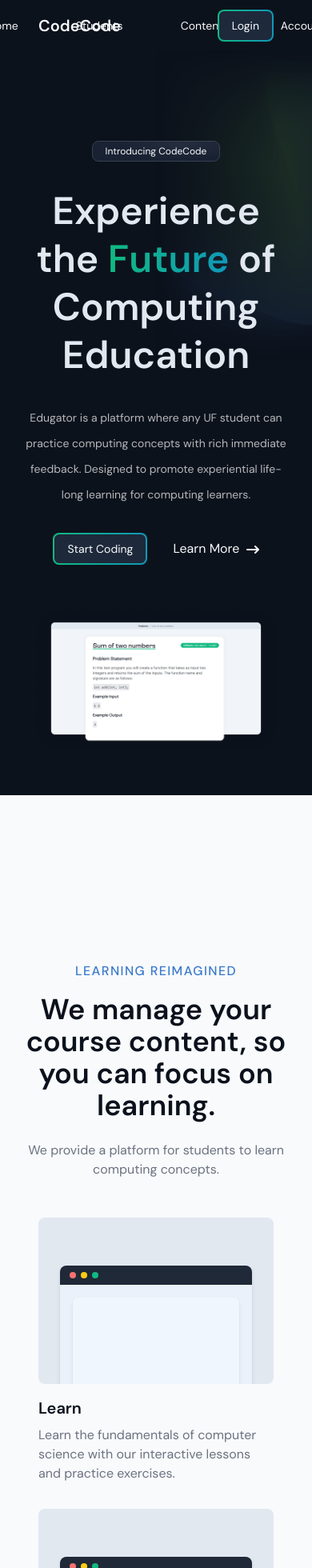
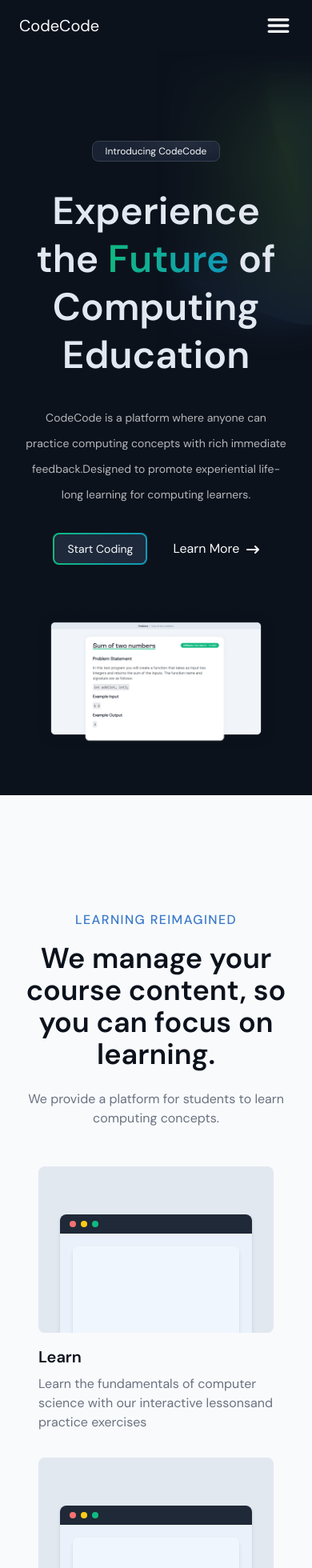
Before and after one commit to colemmorgan/CodeCode, a React app: page / in a window 390 px wide. Shown: the top 1960 px of the page at 80% size. Built offline with nearby package versions, Linux system fonts and the light colour scheme; no server answers; the HTML template or start-up script is replaced by a standard one.

Commit message:
completed homepage mobile responsiveness and fixed placeholder text

```diff
--- a/src/App.css
+++ b/src/App.css
@@ -4,6 +4,7 @@
   box-sizing: border-box;
   padding: 0;
   margin: 0;
+  scroll-behavior: smooth;
 }
 
 body {
--- a/src/Components/CodeResults.jsx
+++ b/src/Components/CodeResults.jsx
@@ -156,7 +156,7 @@
             className="w-full min-h-64 p-3 rounded-md"
             style={{ backgroundColor: "rgb(25, 34, 49)" }}
           >
-           {codeStderr ? <p>{codeStderr}</p> : <p>No Errors.</p>}
+           {codeStderr ? <p>{codeStderr.message}</p> : <p>No Errors.</p>}
           </div>
         </div>
       )}
--- a/src/Components/Footer.jsx
+++ b/src/Components/Footer.jsx
@@ -14,27 +14,27 @@
             </span>
             Github
           </p>
-          <p className="mt-3 text-sm text-dull">
+          <p className="mt-3 text-sm text-dull text-center lg:text-left">
             © Copyright 2024 CodeCode. All
             Commercial Rights Reserved.
           </p>
         </div>
-        <div className="flex max-w-[730px] w-full justify-between lg:pl-12">
-            <div className="">
+        <div className="flex max-w-[730px] w-full justify-center lg:pl-12 sm:justify-around ">
+            <div className="mr-16 sm:mr-0">
                 <p className="text-semibold">Features</p>
                 <ul className="text-dull text-sm">
-                    <li className="mt-4">Table of Contents</li>
-                    <li className="mt-4">About</li>
+                    <a href="#toc"><li className="mt-4">Table of Contents</li></a>
+                    <a href="#about"><li className="mt-4">About</li></a>
                 </ul>
             </div>
-            <div className="">
+            <div className="hidden md:block">
                 <p className="text-semibold">About</p>
                 <ul className="text-dull text-sm">
                     <li className="mt-4 cursor-not-allowed">Developers</li>
                     <li className="mt-4 cursor-not-allowed">Students</li>
                 </ul>
             </div>
-            <div className="">
+            <div className="hidden sm:block">
                 <p className="text-semibold">Legal</p>
                 <ul className="text-dull text-sm">
                     <li className="mt-4 cursor-not-allowed">Privacy Policy</li>
--- a/src/Components/Nav.jsx
+++ b/src/Components/Nav.jsx
@@ -5,6 +5,7 @@
 import { PiSignOut } from "react-icons/pi";
 import { useSignOut } from "react-firebase-hooks/auth";
 import { toast } from "react-toastify";
+import { IoMenu, IoClose } from "react-icons/io5";
 
 export default function Nav() {
   const [user] = useAuthState(auth);
@@ -13,13 +14,18 @@
   const handleLogout = () => {
     signOut();
     setShowAccountMenu(false);
-    toast.success("Successfully logged out", {position:"top-center", autoClose: 3000, theme: "dark"})
+    toast.success("Successfully logged out", {
+      position: "top-center",
+      autoClose: 3000,
+      theme: "dark",
+    });
   };
 
   return (
     <>
-      <nav className=" bg-blue">
-        <div className=" h-16 px-12  mx-auto flex items-center ">
+      <MobileNav user={user} handleLogout={handleLogout} />
+      <nav className="hidden bg-blue lg:block">
+        <div className=" h-16 px-8  mx-auto flex items-center ">
           <div className="text-xl font-semibold w-1/4">CodeCode</div>
 
           <ul className="flex w-1/2 justify-center">
@@ -28,12 +34,17 @@
                 Home
               </li>
             </Link>
+            <a href="#about">
+              {" "}
+              <li className="text-sm px-4 py-2 mx-5 link-hover rounded-lg cursor-pointer">
+                About
+              </li>
+            </a>
+            <a href="#toc">
             <li className="text-sm px-4 py-2 mx-5 link-hover rounded-lg cursor-pointer">
-              Students
+              Table of Cont.
             </li>
-            <li className="text-sm px-4 py-2 mx-5 link-hover rounded-lg cursor-pointer">
-              Content
-            </li>
+            </a>
             <Link to={`/account`}>
               <li className="text-sm px-4 py-2 mx-5 link-hover rounded-lg cursor-pointer">
                 Account
@@ -74,7 +85,10 @@
               <div className="h-8 w-8 rounded-full gradient-static cursor-pointer"></div>
             </Link>
             <div className="ml-3">
-             <Link to={"/account"}> <p className="text-xs cursor-pointer">Cole Morgan</p></Link>
+              <Link to={"/account"}>
+                {" "}
+                <p className="text-xs cursor-pointer">Cole Morgan</p>
+              </Link>
               <p className="text-xs text-dull">colemmorgann@gmail.com</p>
             </div>
           </div>
@@ -92,3 +106,75 @@
     </>
   );
 }
+
+function MobileNav({ user, handleLogout }) {
+  const [isMenuOpen, setIsMenuOpen] = useState(false);
+  return (
+    <>
+      <nav className="w-full lg:hidden">
+        <div className="h-16 flex items-center justify-between px-6">
+          <p className="text-xl">CodeCode</p>
+          <span
+            className="text-4xl cursor-pointer"
+            onClick={() => setIsMenuOpen(true)}
+          >
+            <IoMenu />
+          </span>
+        </div>
+      </nav>
+      {isMenuOpen && (
+        <div className="fixed z-50 inset-0 bg-blue">
+          <div className="h-full w-full relative flex flex-col items-center justify-center">
+            <span
+              className="absolute right-4 top-4 text-4xl cursor-pointer"
+              onClick={() => setIsMenuOpen(false)}
+            >
+              <IoClose />
+            </span>
+            {user ? (
+              <button
+                className="rounded-lg  p-[2px] gradient-b group"
+                onClick={handleLogout}
+              >
+                <p className="py-2 px-16 bg-greyBlue rounded-md  group-hover:bg-blue transition-all ease">
+                  Sign Out
+                </p>
+              </button>
+            ) : (
+              <Link to={"/login"} onClick={() => setIsMenuOpen(false)}>
+                <button className="rounded-lg  p-[2px] gradient-b group">
+                  <p className="py-2 px-16 bg-greyBlue rounded-md text-sm group-hover:bg-blue transition-all ease">
+                    Login
+                  </p>
+                </button>
+              </Link>
+            )}
+            <Link to={"/"} onClick={() => setIsMenuOpen(false)}>
+              <p className="text-3xl cursor-pointer mt-6 font-semibold">Home</p>
+            </Link>
+            <Link to={"/account"}>
+              <p className="text-3xl cursor-pointer mt-6 font-semibold">
+                Account
+              </p>
+            </Link>
+            <Link to={"/code"}>
+              <p className="text-3xl cursor-pointer mt-6 font-semibold">
+                Problems
+              </p>
+            </Link>
+            <a href="#toc" onClick={() => setIsMenuOpen(false)}>
+              <p className="text-3xl cursor-pointer mt-6 font-semibold">
+                Table of Cont.
+              </p>
+            </a>
+            <a href="#about" onClick={() => setIsMenuOpen(false)}>
+              <p className="text-3xl cursor-pointer mt-6 font-semibold">
+                About
+              </p>
+            </a>
+          </div>
+        </div>
+      )}
+    </>
+  );
+}
--- a/src/Pages/Home.jsx
+++ b/src/Pages/Home.jsx
@@ -42,10 +42,11 @@
             <br />
             Computing Education
           </h1>
+
           <p className="max-w-2xl mt-8 text-center text-sm text-dull leading-8">
-            Edugator is a platform where any UF student can practice computing
-            concepts with rich immediate feedback. Designed to promote
-            experiential life-long learning for computing learners.
+            CodeCode is a platform where anyone can practice computing concepts
+            with rich immediate feedback.Designed to promote experiential
+            life-long learning for computing learners.
           </p>
           <div className="mt-8 relative z-40">
             <Link to={user ? "/code" : "/login"}>
@@ -66,9 +67,9 @@
           </div>
         </div>
       </section>
-      <section className="bg-blue relative">
+      <section className="bg-blue relative" id="about">
         {/* <img src="./test.png" alt="" className="absolute max-w-[900px] -bottom-[370px] left-1/2 -translate-x-1/2 rounded-md"/> */}
-        <div className="w-full rounded-[40px] rounded-t-none bg-white pt-28 pb-40 text-blue">
+        <div className="w-full rounded-[40px] rounded-t-none bg-white   text-blue pb-32 pt-12 lg:pt-28 lg:pb-40">
           <div className="max-w-[1380px] flex flex-col itemx-center justify-center px-8 mx-auto">
             <div className="pt-24 pb-4 text-center">
               <p className="text-lightBlue font-medium font-sm tracking-[1.4px] pb-4">
@@ -83,19 +84,17 @@
               </p>
             </div>
             <div className="flex flex-wrap items-center  justify-center w-full">
-              <Card title={"Learn"} />
-              <Card title={"Code"} />
-              <Card title={"Practice"} />
+              <Card title={"Learn"} desc={"Learn the fundamentals of computer science with our interactive lessonsand practice exercises"} />
+              <Card title={"Code"}  desc={"Code in a complete text editor with auto-complete and error highlighting tools."}/>
+              <Card title={"Practice"} desc={"Practice anytime anywhere. Complete problems at your own rate."}/>
             </div>
           </div>
         </div>
       </section>
-      <section className="bg-blue">
-        <div className="max-w-[1000px] mx-auto flex flex-col justify-center items-center px-4 pt-24 pb-40">
-          <h3 className="font-semibold text-4xl">Table of Contents</h3>
-          <Toc/>
-        </div>
+      <section className="bg-blue" id="toc">
+        <Toc />
       </section>
+
       <section className="bg-white py-32 rounded-[40px] rounded-t-none lg:py-48">
         <div className="max-w-[1280px] w-full mx-auto px-8 text-black flex flex-col items-center justify-center lg:flex-row lg:items-start">
           <div className="flex flex-col  max-w-[550px] text-center items-center mb-16 lg:text-left lg:items-start lg:w-1/2">
@@ -118,10 +117,10 @@
           </div>
           <div className="flex flex-col max-w-[550px] text-center items-center lg:text-left lg:items-start lg:pl-16 lg:w-1/2">
             <figure className="relative h-20 pr-44">
-              <div className="h-16 w-16 rounded-full overflow-hidden absolute bg-green z-50" />
-              <div className="h-16 w-16 rounded-full overflow-hidden absolute left-10 bg-lightBlue z-40" />
-              <div className="h-16 w-16 rounded-full overflow-hidden absolute left-20 bg-purple-500 z-30" />
-              <div className="h-16 w-16 rounded-full overflow-hidden absolute left-[120px] bg-yellow-400 z-20" />
+              <div className="h-16 w-16 rounded-full overflow-hidden absolute bg-green z-40" />
+              <div className="h-16 w-16 rounded-full overflow-hidden absolute left-10 bg-lightBlue z-30" />
+              <div className="h-16 w-16 rounded-full overflow-hidden absolute left-20 bg-purple-500 z-20" />
+              <div className="h-16 w-16 rounded-full overflow-hidden absolute left-[120px] bg-yellow-400 z-10" />
             </figure>
             <p className="text-3xl font-semibold">
               Built by developers, for <br />
@@ -147,8 +146,6 @@
 
 export default Home;
 
-
-
 function Card({ title, desc }) {
   return (
     <div className="flex flex-col items-start max-w-96 w-full mx-4 mt-8 ">
@@ -166,8 +163,7 @@
       </div>
       <h3 className="pt-4 text-xl font-semibold">{title}</h3>
       <p className="pt-2 text-gray-500">
-        Learn the fundamentals of computer science with our interactive lessons
-        and practice exercises.
+        {desc}
       </p>
     </div>
   );
```
Also changed, not shown: src/Components/Toc.jsx (+24 -21 lines).
